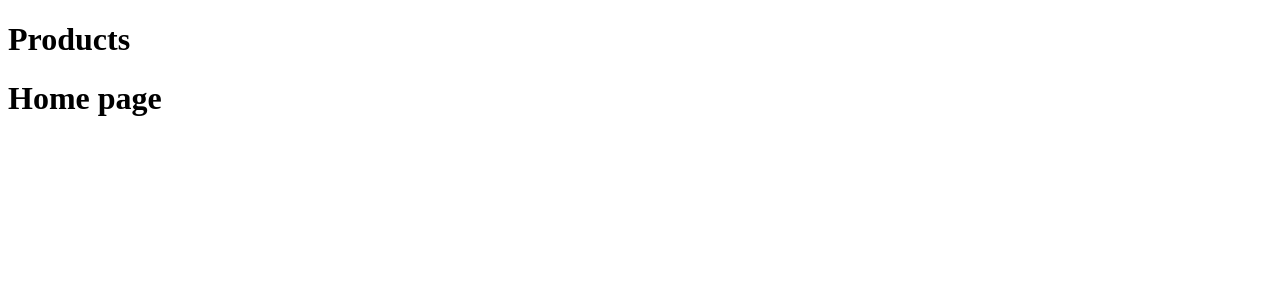
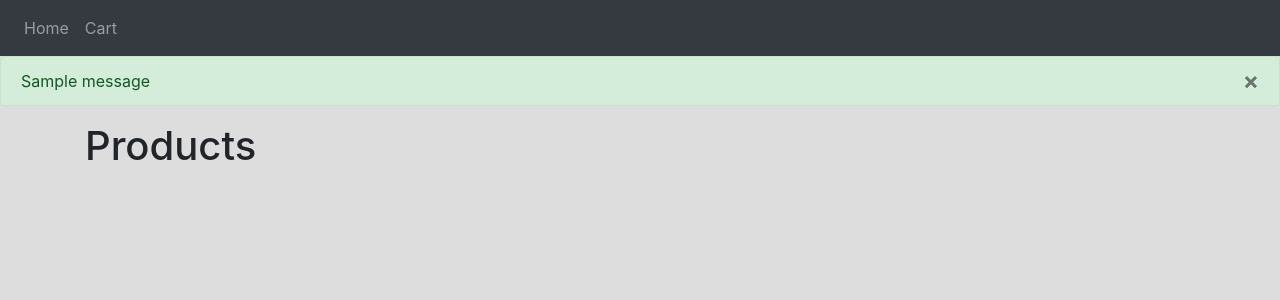
Before and after one commit to AleksandraMech/High-performance-Distributed-Systems, a Flask app: page / in a window 1280 px wide. Shown: the top 300 px of the page. Run offline with Flask 3, Linux system fonts and the light colour scheme; one stand-in notice (Sample message) is shown; parts of the project's set-up code (start-up, migrations or seed data) failed here and were passed over; some libraries are stand-ins or nearby versions.

Commit message:
adding navbar

```diff
--- a/app.py
+++ b/app.py
@@ -2,6 +2,7 @@ from flask import Flask
 from views import views
 
 app = Flask(__name__)
+
 app.register_blueprint(views, url_prefix="/")
 
 
--- /dev/null
+++ b/templates/base.html
@@ -0,0 +1,92 @@
+<!DOCTYPE html>
+<html>
+    <head>
+        <meta charset="utf-8" />
+        <meta name="viewport" content="width=device-width, initial-scale=1" />
+        <link
+            rel="stylesheet"
+            href="https://stackpath.bootstrapcdn.com/bootstrap/4.4.1/css/bootstrap.min.css"
+            integrity="sha384-Vkoo8x4CGsO3+Hhxv8T/Q5PaXtkKtu6ug5TOeNV6gBiFeWPGFN9MuhOf23Q9Ifjh"
+            crossorigin="anonymous"
+        />
+        <link
+            rel="stylesheet"
+            href="https://stackpath.bootstrapcdn.com/font-awesome/4.7.0/css/font-awesome.min.css"
+            crossorigin="anonymous"
+        />
+
+        <title>{% block title %}Home{% endblock %}</title>
+        <meta
+        http-equiv="refresh">
+    </head>
+
+    <body  style="background-color:#DDDDDD">
+        <nav class="navbar navbar-expand-lg navbar-dark bg-dark">
+        <button
+            class="navbar-toggler"
+            type="button"
+            data-toggle="collapse"
+            data-target="#navbar"
+        >
+            <span class="navbar-toggler-icon"></span>
+        </button>
+            <div class="collapse navbar-collapse" id="navbar">
+                <div class="navbar-nav">
+                    <a class="nav-item nav-link" id="home" href="/">Home</a>
+                    <a class="nav-item nav-link" id="cart" href="/cart">Cart </a>
+
+                </div>
+            </div>
+        </nav>
+
+        {% with messages = get_flashed_messages(with_categories=true) %}
+            {% if messages %}
+                {% for category, message in messages %}
+                    {% if category == 'error' %}
+                        <div class="alert alert-danger alter-dismissable fade show" role="alert">
+                        {{ message }}
+                            <button type="button" class="close" data-dismiss="alert">
+                                <span aria-hidden="true">&times;</span>
+                            </button>
+                        </div>
+                     {% else %}
+                        <div class="alert alert-success alter-dismissable fade show" role="alert">
+                        {{ message }}
+                            <button type="button" class="close" data-dismiss="alert">
+                                <span aria-hidden="true">&times;</span>
+                            </button>
+                        </div>
+                    {% endif %}
+                {% endfor %}
+            {% endif %}
+        {% endwith %}
+
+
+        <div class="container">
+        {% block content %}
+        {% endblock %}
+        </div>
+
+        <script
+            src="https://code.jquery.com/jquery-3.2.1.slim.min.js"
+            integrity="sha384-KJ3o2DKtIkvYIK3UENzmM7KCkRr/rE9/Qpg6aAZGJwFDMVNA/GpGFF93hXpG5KkN"
+            crossorigin="anonymous"
+        ></script>
+        <script
+            src="https://cdnjs.cloudflare.com/ajax/libs/popper.js/1.12.9/umd/popper.min.js"
+            integrity="sha384-ApNbgh9B+Y1QKtv3Rn7W3mgPxhU9K/ScQsAP7hUibX39j7fakFPskvXusvfa0b4Q"
+            crossorigin="anonymous"
+        ></script>
+        <script
+            src="https://maxcdn.bootstrapcdn.com/bootstrap/4.0.0/js/bootstrap.min.js"
+            integrity="sha384-JZR6Spejh4U02d8jOt6vLEHfe/JQGiRRSQQxSfFWpi1MquVdAyjUar5+76PVCmYl"
+            crossorigin="anonymous"
+        ></script>
+
+    {% block javascript %}
+    <script type="text/javascript"
+    src="{{ url_for('static', filename='index.js')}}"
+    ></script>
+    {% endblock %}
+  </body>
+</html>
--- a/templates/index.html
+++ b/templates/home.html
@@ -1,7 +1,5 @@
-<!DOCTYPE html>
-<html lang="en">
-
-
+{% extends "base.html" %} {% block title %}Home{% endblock %} {% block content
+    %}
 <head>
     <meta charset="UTF-8">
     <meta name="viewport" content="width=device-width, initial-scale=1.0">
@@ -20,22 +18,7 @@
             {% endfor %}
         </ul>
     </div>
-    <script type="text/javascript" src="{{ url_for('static', filename='index.js')}}"></script>
+
 </body>
 
-
-
-<head>
-    <meta charset="UTF-8">
-    <meta name="viewport" content="width=device-width, initial-scale=1.0">
-    <title>Home</title>
-</head>
-
-<body>
-    <div>
-        <h1> Home page </h1>
-    </div>
-</body>
-
-
-</html>
+{% endblock %}
--- a/views.py
+++ b/views.py
@@ -6,4 +6,9 @@ views = Blueprint(__name__,"views")
 
 @views.route("/")
 def home():
-    return render_template("index.html", products=products)
+    return render_template("home.html", products=products)
+
+
+@views.route("/cart")
+def cart():
+    return render_template("cart.html")
```
Also changed, not shown: templates/cart.html (added, +16 -0 lines).
